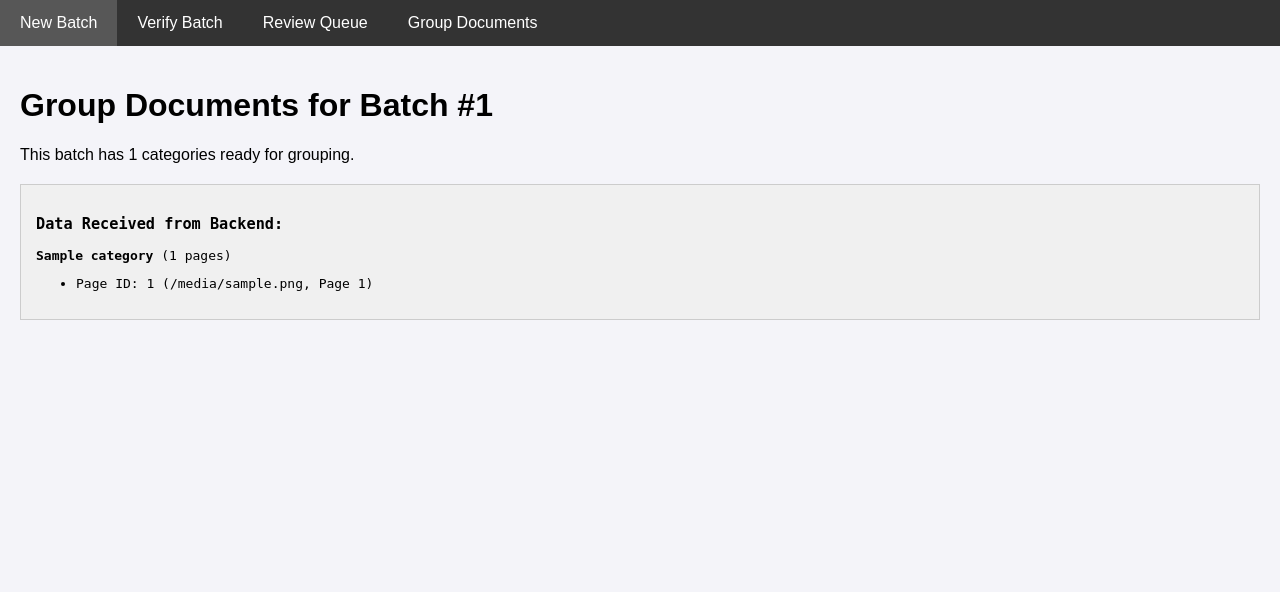
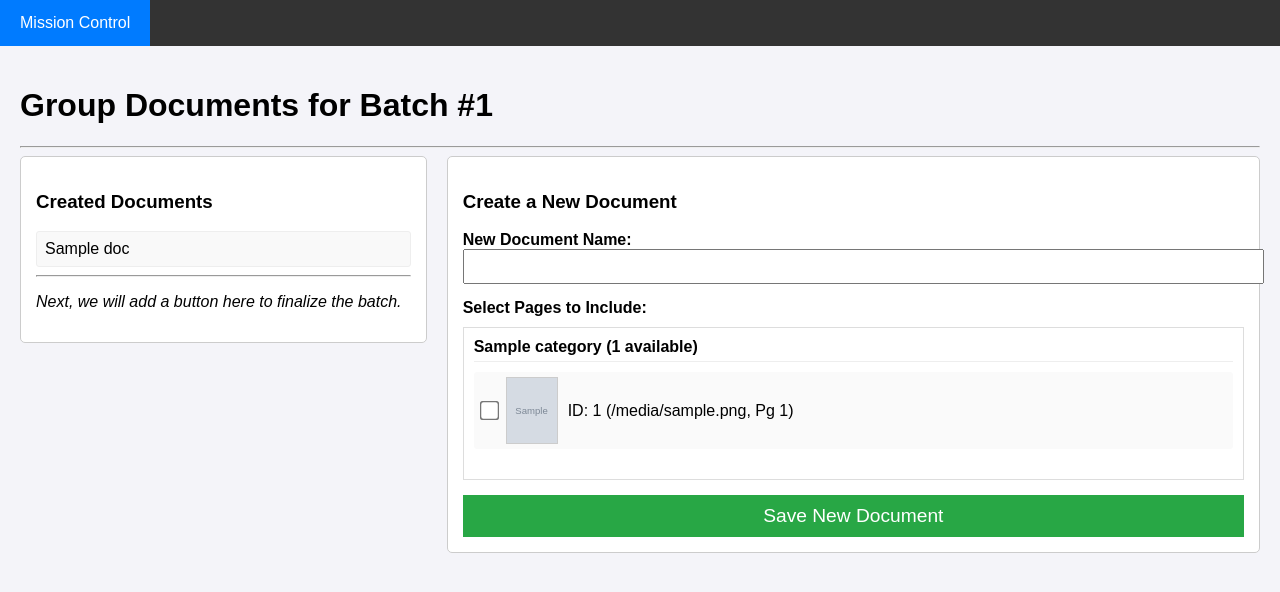
Before and after one commit to TaintedHorizon/Python_Testing_Vibe, a Flask app: template doc_processor/templates/group.html in a window 1280 px wide. Shown: the top 592 px of the page. Run offline with Flask 3, Linux system fonts and the light colour scheme; the template is opened without the code that fills it: most values are stand-ins (such as "Sample title", 1, 10 or a date in 2020); grey boxes marked "Sample" are stand-in pictures.

Commit message:
feat: Implement mission control and revisit pages

```diff
--- a/doc_processor/app.py
+++ b/doc_processor/app.py
@@ -5,153 +5,105 @@ from processing import process_batch, rerun_ocr_on_page, BROAD_CATEGORIES
 from database import (
     get_pages_for_batch, update_page_data, get_flagged_pages_for_batch,
     delete_page_by_id, get_all_unique_categories, get_verified_pages_for_grouping,
-    create_document_and_link_pages
+    create_document_and_link_pages, get_created_documents_for_batch, get_batch_by_id,
+    count_flagged_pages_for_batch, get_db_connection
 )
 
 app = Flask(__name__)
 app.secret_key = os.urandom(24)
 
-# --- DATABASE HELPER ---
-def get_db_connection():
-    db_path = os.getenv('DATABASE_PATH')
-    conn = sqlite3.connect(db_path)
-    conn.row_factory = sqlite3.Row
-    return conn
-
-# --- FLASK ROUTES ---
-
 @app.route('/')
 def index():
-    message = request.args.get('message')
-    return render_template('index.html', message=message)
+    return redirect(url_for('mission_control_page'))
 
 @app.route('/process_new_batch', methods=['POST'])
 def handle_batch_processing():
     success = process_batch()
-    if success:
-        return redirect(url_for('verify_batch_entry'))
-    else:
-        return redirect(url_for('index', message="An error occurred during processing."))
+    return redirect(url_for('mission_control_page'))
 
-# --- VERIFICATION & REVIEW ROUTES ---
+@app.route('/mission_control')
+def mission_control_page():
+    conn = get_db_connection()
+    all_batches_raw = conn.execute("SELECT * FROM batches ORDER BY id DESC").fetchall()
+    conn.close()
 
-@app.route('/verify')
-def verify_batch_entry():
-    conn = get_db_connection()
-    cursor = conn.cursor()
-    cursor.execute("SELECT id FROM batches WHERE status = 'pending_verification' ORDER BY id DESC LIMIT 1")
-    next_batch = cursor.fetchone()
-    conn.close()
-    if next_batch:
-        return redirect(url_for('verify_batch_page', batch_id=next_batch['id']))
-    else:
-        return redirect(url_for('index', message="No batches are currently waiting for verification."))
+    all_batches = []
+    for batch in all_batches_raw:
+        batch_dict = dict(batch)
+        batch_dict['flagged_count'] = count_flagged_pages_for_batch(batch['id'])
+        all_batches.append(batch_dict)
 
+    return render_template('mission_control.html', batches=all_batches)
+
+# --- DIRECT ACTION ROUTES ---
 @app.route('/verify/<int:batch_id>')
 def verify_batch_page(batch_id):
+    batch = get_batch_by_id(batch_id)
+    if batch and batch['status'] != 'pending_verification':
+        return redirect(url_for('revisit_batch_page', batch_id=batch_id))
     pages = get_pages_for_batch(batch_id)
-    if not pages:
-        return redirect(url_for('index', message=f"No pages found for Batch #{batch_id}."))
-
+    if not pages: return redirect(url_for('mission_control_page', message=f"No pages found for Batch #{batch_id}."))
     processed_dir = os.getenv('PROCESSED_DIR')
     pages_with_relative_paths = [dict(p, relative_image_path=os.path.relpath(p['processed_image_path'], processed_dir)) for p in pages]
-
     page_num = request.args.get('page', 1, type=int)
-    if page_num < 1: page_num = 1
-    if page_num > len(pages_with_relative_paths): page_num = len(pages_with_relative_paths)
+    if not 1 <= page_num <= len(pages_with_relative_paths): page_num = 1
     current_page = pages_with_relative_paths[page_num - 1]
-
     db_categories = get_all_unique_categories()
     combined_categories = sorted(list(set(BROAD_CATEGORIES + db_categories)))
-
-    return render_template('verify.html',
-                           batch_id=batch_id,
-                           pages=pages_with_relative_paths,
-                           current_page=current_page,
-                           current_page_num=page_num,
-                           total_pages=len(pages_with_relative_paths),
+    return render_template('verify.html', batch_id=batch_id, current_page=current_page,
+                           current_page_num=page_num, total_pages=len(pages_with_relative_paths),
                            categories=combined_categories)
-
-@app.route('/review')
-def review_batch_entry():
-    conn = get_db_connection()
-    cursor = conn.cursor()
-    cursor.execute("SELECT id FROM batches ORDER BY id DESC LIMIT 1")
-    last_batch = cursor.fetchone()
-    conn.close()
-    if last_batch:
-        return redirect(url_for('review_batch_page', batch_id=last_batch['id']))
-    else:
-        return redirect(url_for('index', message="No batches found to review."))
-
 
 @app.route('/review/<int:batch_id>')
 def review_batch_page(batch_id):
     flagged_pages = get_flagged_pages_for_batch(batch_id)
+    if not flagged_pages:
+        return redirect(url_for('mission_control_page'))
     processed_dir = os.getenv('PROCESSED_DIR')
     pages_with_relative_paths = [dict(p, relative_image_path=os.path.relpath(p['processed_image_path'], processed_dir)) for p in flagged_pages]
     db_categories = get_all_unique_categories()
     combined_categories = sorted(list(set(BROAD_CATEGORIES + db_categories)))
-    return render_template('review.html',
-                           batch_id=batch_id,
-                           flagged_pages=pages_with_relative_paths,
-                           categories=combined_categories)
+    return render_template('review.html', batch_id=batch_id,
+                           flagged_pages=pages_with_relative_paths, categories=combined_categories)
 
-# --- NEW GROUPING ROUTES ---
-
-@app.route('/group')
-def group_batch_entry():
-    """Finds a batch ready for grouping and enforces the 'hard gate'."""
-    conn = get_db_connection()
-    cursor = conn.cursor()
-    # Find the most recent batch that has finished verification
-    cursor.execute("SELECT id FROM batches WHERE status = 'verification_complete' ORDER BY id DESC LIMIT 1")
-    batch_to_group = cursor.fetchone()
-
-    if not batch_to_group:
-        return redirect(url_for('index', message="No batches are ready for grouping."))
-
-    batch_id = batch_to_group['id']
-    # HARD GATE: Check if this batch still has flagged pages
-    flagged_pages = get_flagged_pages_for_batch(batch_id)
-    if flagged_pages:
-        message = f"Cannot group Batch #{batch_id} yet. Please resolve the {len(flagged_pages)} flagged page(s) in the Review Queue."
-        conn.close()
-        return redirect(url_for('review_batch_page', batch_id=batch_id, message=message))
-
-    conn.close()
-    return redirect(url_for('group_batch_page', batch_id=batch_id))
+@app.route('/revisit/<int:batch_id>')
+def revisit_batch_page(batch_id):
+    pages = get_pages_for_batch(batch_id)
+    if not pages: return redirect(url_for('mission_control_page', message=f"No pages found for Batch #{batch_id}."))
+    batch = get_batch_by_id(batch_id)
+    processed_dir = os.getenv('PROCESSED_DIR')
+    pages_with_relative_paths = [dict(p, relative_image_path=os.path.relpath(p['processed_image_path'], processed_dir)) for p in pages]
+    page_num = request.args.get('page', 1, type=int)
+    if not 1 <= page_num <= len(pages_with_relative_paths): page_num = 1
+    current_page = pages_with_relative_paths[page_num - 1]
+    db_categories = get_all_unique_categories()
+    combined_categories = sorted(list(set(BROAD_CATEGORIES + db_categories)))
+    return render_template('revisit.html', batch_id=batch_id, batch=batch,
+                           current_page=current_page, current_page_num=page_num,
+                           total_pages=len(pages_with_relative_paths), categories=combined_categories)
 
 @app.route('/group/<int:batch_id>')
 def group_batch_page(batch_id):
-    """Displays the UI for grouping verified pages into documents."""
-    grouped_pages = get_verified_pages_for_grouping(batch_id)
-
-    return render_template('group.html',
-                           batch_id=batch_id,
-                           grouped_pages=grouped_pages)
+    ungrouped_pages_data = get_verified_pages_for_grouping(batch_id)
+    created_docs = get_created_documents_for_batch(batch_id)
+    processed_dir = os.getenv('PROCESSED_DIR')
+    for category, pages in ungrouped_pages_data.items():
+        for i, page in enumerate(pages):
+            page_dict = dict(page)
+            page_dict['relative_image_path'] = os.path.relpath(page['processed_image_path'], processed_dir)
+            ungrouped_pages_data[category][i] = page_dict
+    return render_template('group.html', batch_id=batch_id,
+                           grouped_pages=ungrouped_pages_data, created_docs=created_docs)
 
 @app.route('/save_document', methods=['POST'])
 def save_document_action():
-    """Receives data from the grouping form and creates a new document."""
     batch_id = request.form.get('batch_id', type=int)
     document_name = request.form.get('document_name', '').strip()
-    # Get the list of page IDs from the form's checkboxes
-    page_ids = request.form.getlist('page_ids')
-
+    page_ids = request.form.getlist('page_ids', type=int)
     if not document_name or not page_ids:
-        # Basic validation
         return redirect(url_for('group_batch_page', batch_id=batch_id, error="Document name and at least one page are required."))
-
-    # Convert page_ids from string to int
-    page_ids = [int(pid) for pid in page_ids]
-
     create_document_and_link_pages(batch_id, document_name, page_ids)
-
-    # After saving, just redirect back to the grouping page to continue
     return redirect(url_for('group_batch_page', batch_id=batch_id))
-
-# --- ACTION ROUTES ---
 
 @app.route('/update_page', methods=['POST'])
 def update_page():
@@ -161,40 +113,47 @@ def update_page():
     rotation = request.form.get('rotation', 0, type=int)
     current_page_num = request.form.get('current_page_num', type=int)
     total_pages = request.form.get('total_pages', type=int)
-
-    category = ''
-    status = ''
-
+    category = ''; status = ''
     dropdown_choice = request.form.get('category_dropdown')
     other_choice = request.form.get('other_category', '').strip()
 
     if action == 'flag':
-        status = 'flagged'
-        category = 'NEEDS_REVIEW'
+        status = 'flagged'; category = 'NEEDS_REVIEW'
     else:
         status = 'verified'
-        if dropdown_choice == 'other_new' and other_choice:
-            category = other_choice
-        elif dropdown_choice and dropdown_choice != 'other_new':
-            category = dropdown_choice
-        else:
-            category = request.form.get('ai_suggestion')
-
+        if dropdown_choice == 'other_new' and other_choice: category = other_choice
+        elif dropdown_choice and dropdown_choice != 'other_new': category = dropdown_choice
+        else: category = request.form.get('ai_suggestion')
     update_page_data(page_id, category, status, rotation)
 
-    # Smart Redirect Logic
-    if request.referrer and 'review' in request.referrer:
-        return redirect(url_for('review_batch_page', batch_id=batch_id))
+    # Definitive Redirect Logic
+    if 'revisit' in request.referrer:
+        return redirect(url_for('revisit_batch_page', batch_id=batch_id, page=current_page_num))
+    if 'review' in request.referrer:
+        # After updating, check if any flagged pages remain
+        remaining_flagged = get_flagged_pages_for_batch(batch_id)
+        if not remaining_flagged:
+            # If queue is empty, go back to mission control
+            return redirect(url_for('mission_control_page'))
+        else:
+            # Otherwise, refresh the queue
+            return redirect(url_for('review_batch_page', batch_id=batch_id))
 
     if current_page_num < total_pages:
         return redirect(url_for('verify_batch_page', batch_id=batch_id, page=current_page_num + 1))
     else:
         conn = get_db_connection()
-        cursor = conn.cursor()
-        cursor.execute("UPDATE batches SET status = 'verification_complete' WHERE id = ?", (batch_id,))
+        conn.execute("UPDATE batches SET status = 'verification_complete' WHERE id = ?", (batch_id,))
         conn.commit()
         conn.close()
-        return redirect(url_for('index', message=f"Batch #{batch_id} verification complete!"))
+        # After completing verification, check the review queue
+        remaining_flagged = get_flagged_pages_for_batch(batch_id)
+        if not remaining_flagged:
+            # If no pages were flagged, go straight to grouping
+            return redirect(url_for('group_batch_page', batch_id=batch_id))
+        else:
+            # Otherwise, go to the review queue as the next step
+            return redirect(url_for('review_batch_page', batch_id=batch_id))
 
 @app.route('/delete_page/<int:page_id>', methods=['POST'])
 def delete_page_action(page_id):
--- a/doc_processor/templates/base.html
+++ b/doc_processor/templates/base.html
@@ -16,10 +16,7 @@
 <body>
 
 <div class="navbar">
-    <a href="{{ url_for('index') }}" class="{{ 'active' if request.endpoint == 'index' else '' }}">New Batch</a>
-    <a href="{{ url_for('verify_batch_entry') }}" class="{{ 'active' if 'verify' in request.endpoint else '' }}">Verify Batch</a>
-    <a href="{{ url_for('review_batch_entry') }}" class="{{ 'active' if 'review' in request.endpoint else '' }}">Review Queue</a>
-    <a href="{{ url_for('group_batch_entry') }}" class="{{ 'active' if 'group' in request.endpoint else '' }}">Group Documents</a>
+    <a href="{{ url_for('mission_control_page') }}" class="active">Mission Control</a>
 </div>
 
 <div class="content">
--- a/doc_processor/templates/group.html
+++ b/doc_processor/templates/group.html
@@ -3,27 +3,74 @@
 {% block title %}Group Documents for Batch {{ batch_id }}{% endblock %}
 
 {% block content %}
+<style>
+    .group-container { display: grid; grid-template-columns: 1fr 2fr; gap: 20px; align-items: start; }
+    .created-docs, .new-doc-form { border: 1px solid #ccc; padding: 15px; background-color: white; border-radius: 5px; }
+    .page-list { max-height: 70vh; overflow-y: auto; border: 1px solid #ddd; padding: 10px; margin-top: 10px; }
+    .category-group { margin-bottom: 20px; }
+    .category-group h4 { margin: 0 0 10px 0; padding-bottom: 5px; border-bottom: 1px solid #eee; }
+    .page-item { display: flex; align-items: center; margin-bottom: 8px; background-color: #fafafa; padding: 5px; border-radius: 3px; }
+    .page-item input { margin-right: 10px; transform: scale(1.5); }
+    .page-item img { width: 50px; height: 65px; object-fit: cover; border: 1px solid #ccc; margin-right: 10px; }
+    .doc-list-item { background-color: #f9f9f9; border: 1px solid #eee; padding: 8px; margin-bottom: 5px; border-radius: 3px; }
+    .error-message { color: red; font-weight: bold; margin-bottom: 10px; }
+</style>
+
 <h1>Group Documents for Batch #{{ batch_id }}</h1>
+<hr>
+
+<div class="group-container">
+    <div class="created-docs">
+        <h3>Created Documents</h3>
+        <div id="doc-list">
+            {% if created_docs %}
+                {% for doc in created_docs %}
+                    <div class="doc-list-item">{{ doc.document_name }}</div>
+                {% endfor %}
+            {% else %}
+                <p>No documents have been created yet.</p>
+            {% endif %}
+        </div>
+        <hr>
+        <p><i>Next, we will add a button here to finalize the batch.</i></p>
+    </div>
+
+    <div class="new-doc-form">
+        <h3>Create a New Document</h3>
+        {% if request.args.get('error') %}
+            <p class="error-message">{{ request.args.get('error') }}</p>
+        {% endif %}
 
         {% if grouped_pages %}
-        <p>This batch has {{ grouped_pages.keys()|length }} categories ready for grouping.</p>
+            <form action="{{ url_for('save_document_action') }}" method="post">
+                <input type="hidden" name="batch_id" value="{{ batch_id }}">
 
-        <div style="font-family: monospace; background-color: #f0f0f0; border: 1px solid #ccc; padding: 15px; margin-top: 20px;">
-            <h3>Data Received from Backend:</h3>
+                <div style="margin-bottom: 15px;">
+                    <label for="document_name" style="font-weight: bold;">New Document Name:</label>
+                    <input type="text" id="document_name" name="document_name" required style="width: 100%; padding: 8px;">
+                </div>
+
+                <label style="font-weight: bold;">Select Pages to Include:</label>
+                <div class="page-list">
                     {% for category, pages in grouped_pages.items() %}
-                <p>
-                    <strong>{{ category }}</strong> ({{ pages|length }} pages)
-                    <ul>
+                        <div class="category-group">
+                            <h4>{{ category }} ({{ pages|length }} available)</h4>
                             {% for page in pages %}
-                            <li>Page ID: {{ page.id }} ({{ page.source_filename }}, Page {{ page.page_number }})</li>
+                                <label class="page-item">
+                                    <input type="checkbox" name="page_ids" value="{{ page.id }}">
+                                    <img src="{{ url_for('serve_processed_file', filepath=page.relative_image_path) }}" alt="Thumbnail">
+                                    <span>ID: {{ page.id }} ({{ page.source_filename }}, Pg {{ page.page_number }})</span>
+                                </label>
                             {% endfor %}
-                    </ul>
-                </p>
+                        </div>
                     {% endfor %}
                 </div>
 
+                <button type="submit" style="width: 100%; padding: 10px; margin-top: 15px; background-color: #28a745; color: white; border: none; font-size: 1.2em;">Save New Document</button>
+            </form>
         {% else %}
-        <p style="color: green;">🎉 All pages in this batch have already been grouped into documents!</p>
+            <p style="color: green; font-weight: bold;">🎉 All verified pages in this batch have been grouped into documents!</p>
         {% endif %}
-
+    </div>
+</div>
 {% endblock %}
```
Also changed, not shown: doc_processor/database.py (+58 -141 lines), doc_processor/templates/mission_control.html (added, +75 -0 lines), doc_processor/templates/revisit.html (added, +105 -0 lines). Lines whose indentation alone changed are shown as unchanged.
